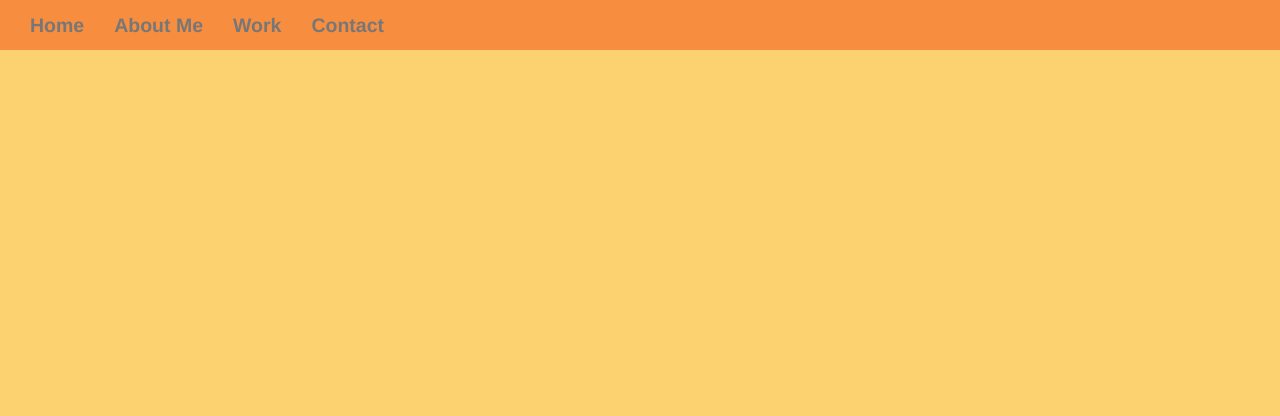
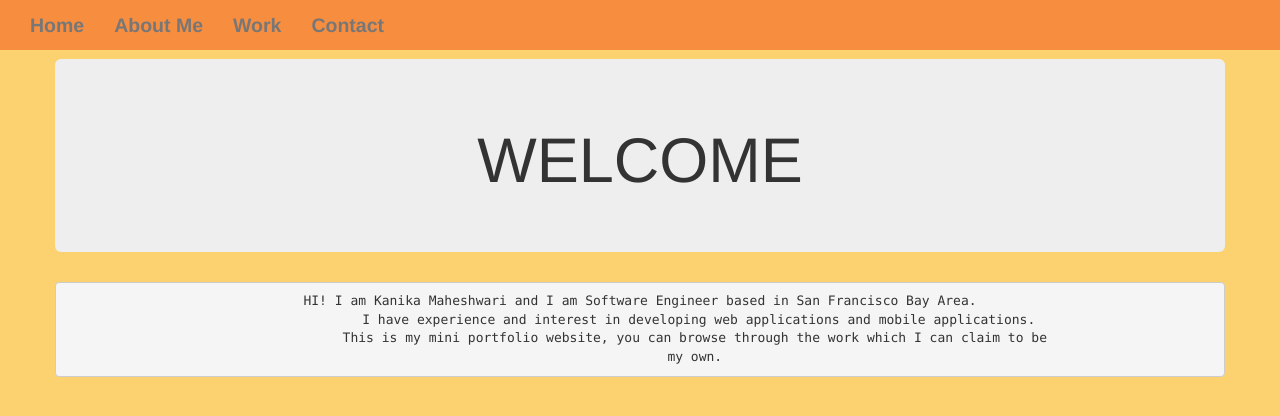
Before and after one commit to kanika23oct/kanika23oct.github.io, a Jekyll site: the page built from index.html, in a window 1280 px wide. Shown: the top 416 px of the page. Built offline with Jekyll 4.4.1, drawn with Linux system fonts in a browser that asks for light colours.

Commit message:
Updated the default page with the text

```diff
--- a/_layouts/default.html
+++ b/_layouts/default.html
@@ -32,6 +32,13 @@
              </div>
             </div>
            </div>
+        <div class="jumbotron">
+          <h1>WELCOME </h1>
+       </div>
+          <pre> HI! I am Kanika Maheshwari and I am Software Engineer based in San Francisco Bay Area.
+               I have experience and interest in developing web applications and mobile applications.
+               This is my mini portfolio website, you can browse through the work which I can claim to be
+               my own. </pre>
         </div> <!-- /container -->
 
     </body>
```
